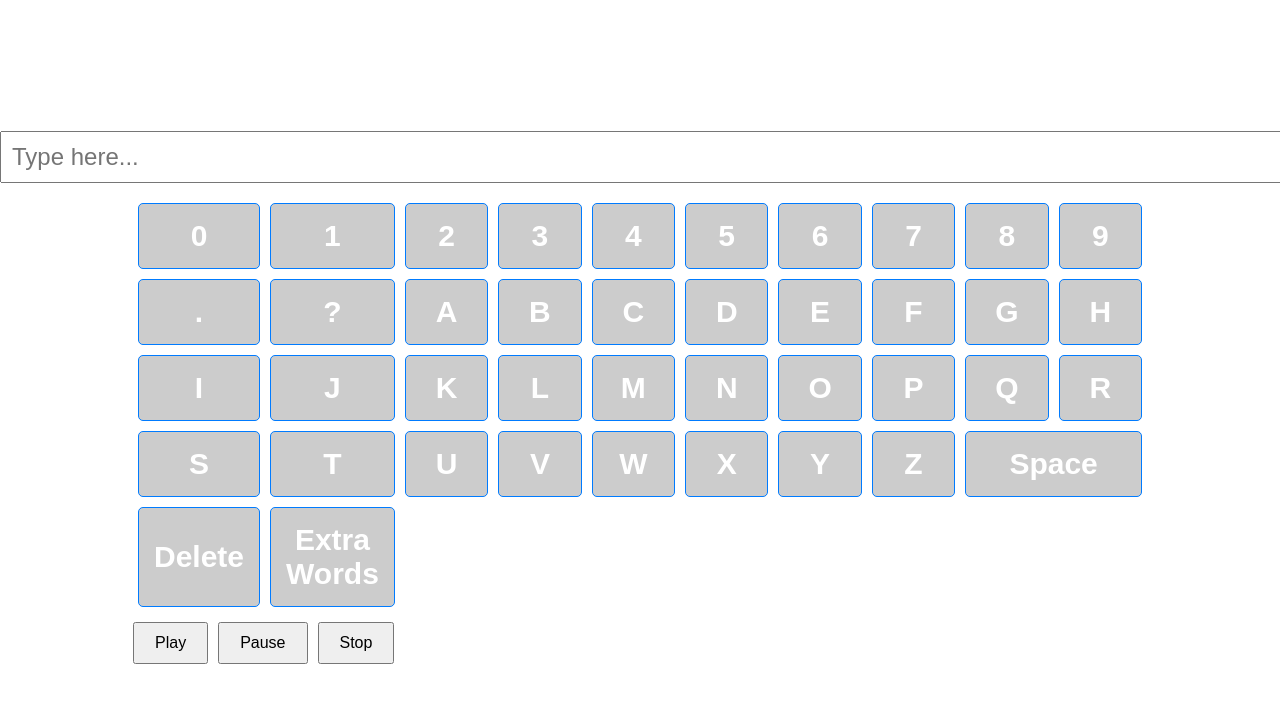
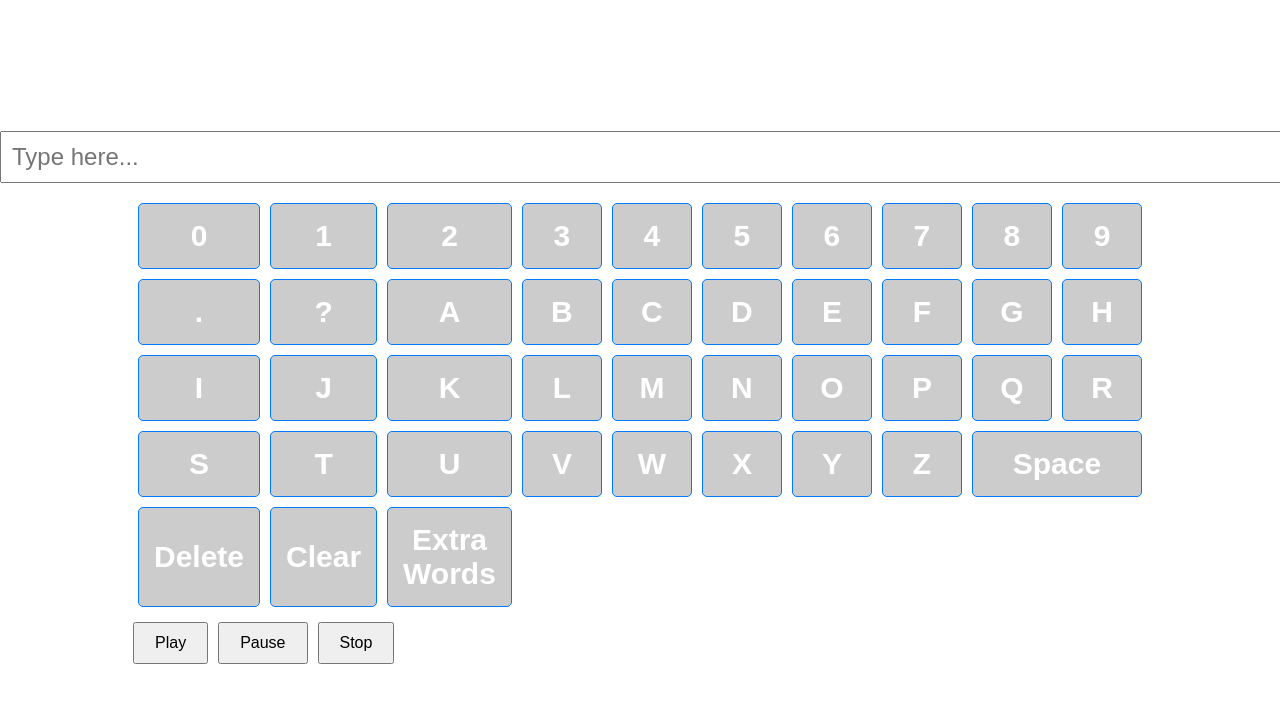
Before and after one commit to maddiecoco/AdaptiveVisionaries, a React (Create React App) app: page / in a window 1280 px wide. Shown: the top 702 px of the page. Built offline with nearby package versions, Linux system fonts and the light colour scheme.

Commit message:
Added a clear button

```diff
--- a/src/components/Button/MyButton.js
+++ b/src/components/Button/MyButton.js
@@ -16,6 +16,10 @@ function MyButton({ inputValue, setInputValue }) {
 
   const handleDelete = () => {
     setInputValue((prev) => prev.slice(0, -1)); // Remove the last character from the input value
+  };
+
+  const handleClear = () => {
+    setInputValue(''); // Clear the input field
   };
 
   // Create an array of numbers, punctuation, and letters
@@ -72,6 +76,10 @@ function MyButton({ inputValue, setInputValue }) {
           Delete
         </button>
 
+        <button className="my-button" onClick={handleClear}>
+          Clear
+        </button>
+
         {/* Navigate to Temporary Button */}
         <button className="my-button navigate-button" onClick={handleNavigate}>
           Extra Words
```
